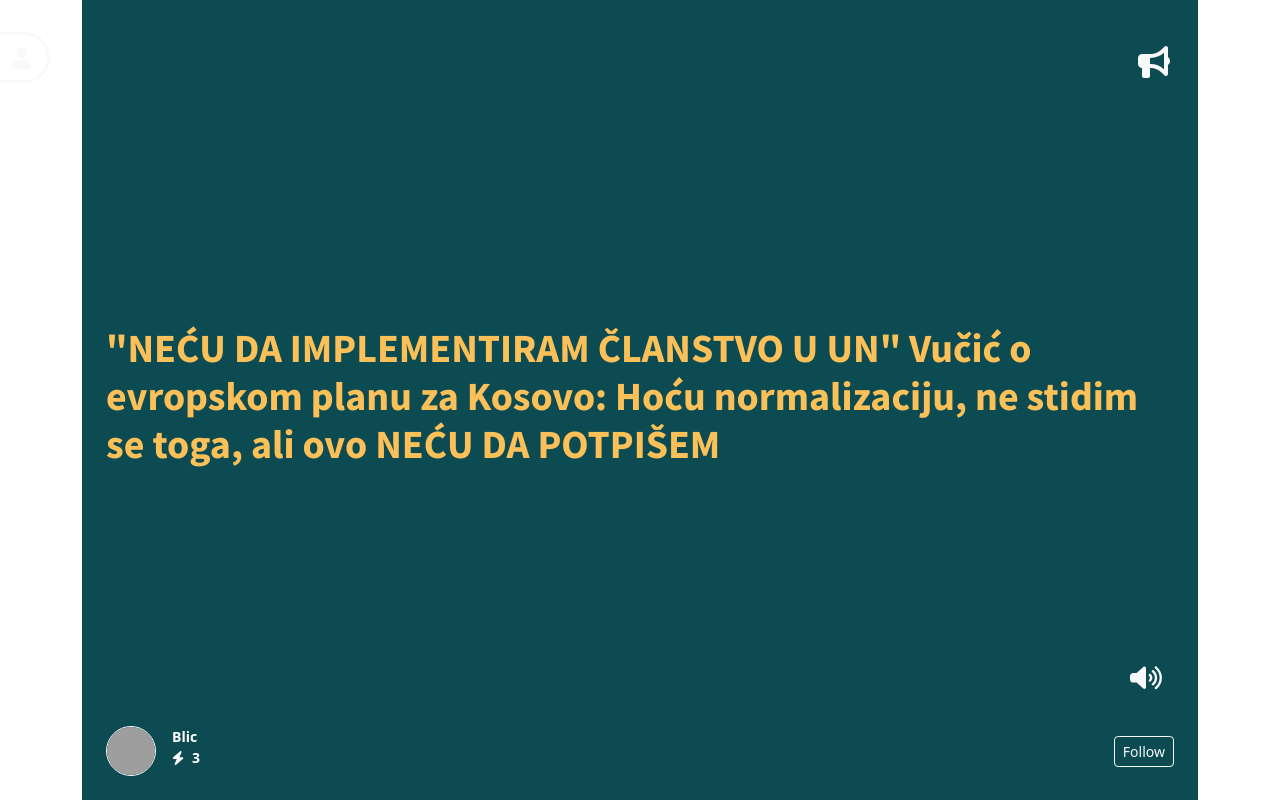
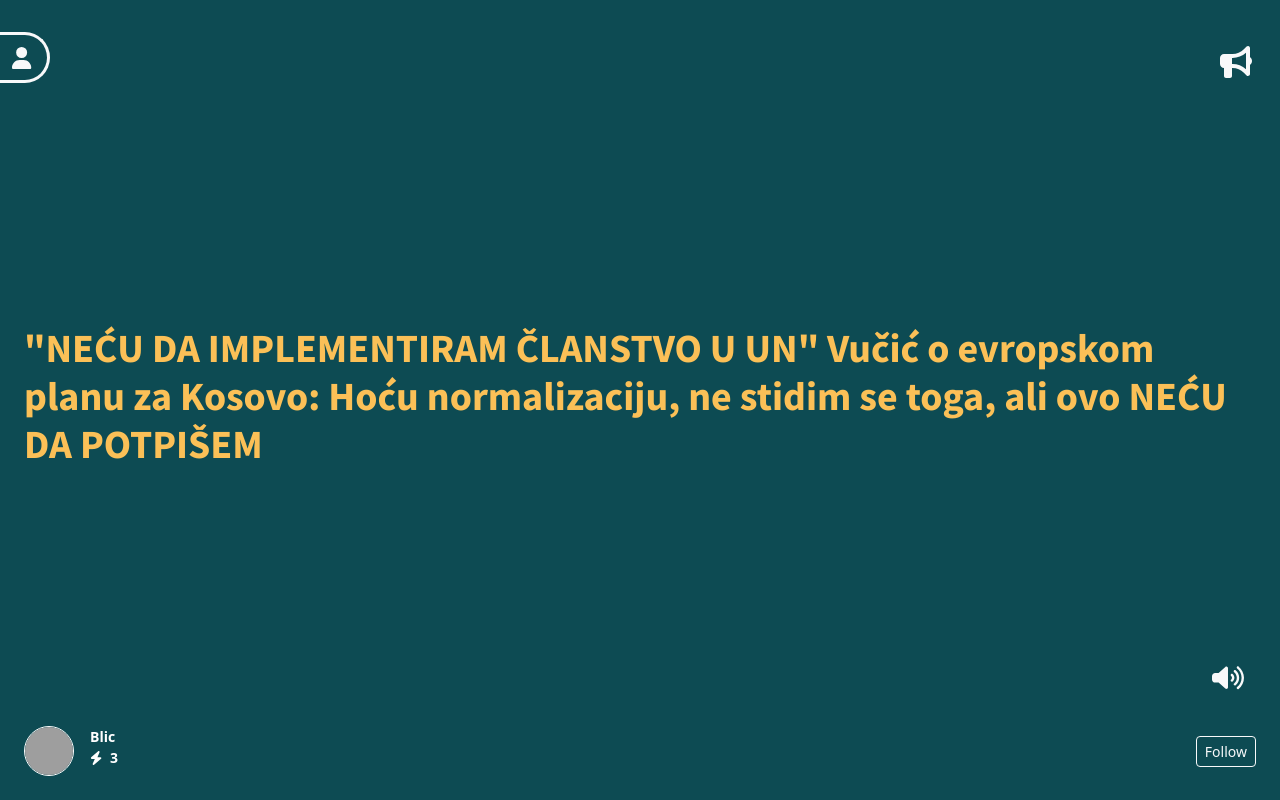
Before and after one commit to DimitrijeGlibic/novinator, a React (Create React App) app: page /1 in a window 1280 px wide. Built offline with nearby package versions, Linux system fonts and the light colour scheme; grey boxes are pictures that could not be loaded.

Commit message:
Fix iphone Timeline bug

```diff
--- a/src/timeline/TimeLine.js
+++ b/src/timeline/TimeLine.js
@@ -31,20 +31,20 @@ const TimeLine = () => {
 
   return (
     <FeedContainer>
-      <Swiper
+      <StyledSwiper
         spaceBetween={0}
         slidesPerView={1}
         direction="vertical"
-        style={{ height: "100vh" }}
         mousewheel={true}
         initialSlide={convertIdToIndex()}
         onSlideChange={handleSwipeChange}
       >
         {renderPosts()}
+
         <SwiperSlide>
           <FeedEnd>End of feed, Click to go back to top</FeedEnd>
         </SwiperSlide>
-      </Swiper>
+      </StyledSwiper>
     </FeedContainer>
   );
 };
@@ -60,3 +60,12 @@ const FeedContainer = styled(Container)`
     padding: 0;
   }
 `;
+
+const StyledSwiper = styled(Swiper)`
+  height: 100%;
+  position: absolute;
+  top: 0;
+  left: 0;
+  right: 0;
+  bottom: 0;
+`;
```
